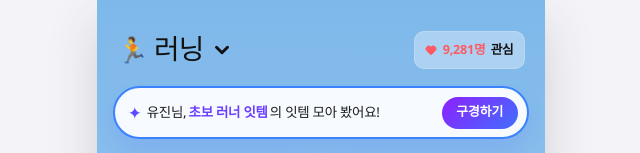
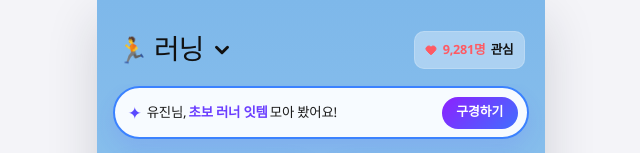
Before and after one commit to skojphy/hailmary, a SvelteKit app: page /interest/running/home in a window 1280 px wide. Shown: the top 153 px of the page, without its empty margins (319-959 px from the left). Built offline with nearby package versions, Linux system fonts and the light colour scheme; a web font is replaced by a local one.

Commit message:
fix: update home notice text for improved clarity

```diff
--- a/src/routes/interest/[interest_id]/home/+page.svelte
+++ b/src/routes/interest/[interest_id]/home/+page.svelte
@@ -85,9 +85,9 @@
 	<div class="home-notice">
 		<div class="home-notice__text">
 			<span class="home-notice__icon">{data.theme.notice.icon}</span>
-			<span>{data.theme.notice.text}</span>
+			<span>{data.theme.notice.text} </span>
 			<strong>{data.theme.notice.highlight}</strong>
-			<span>의 잇템 모아 봤어요!</span>
+			<span> 모아 봤어요!</span>
 		</div>
 		<button type="button">{data.theme.notice.cta}</button>
 	</div>
```
